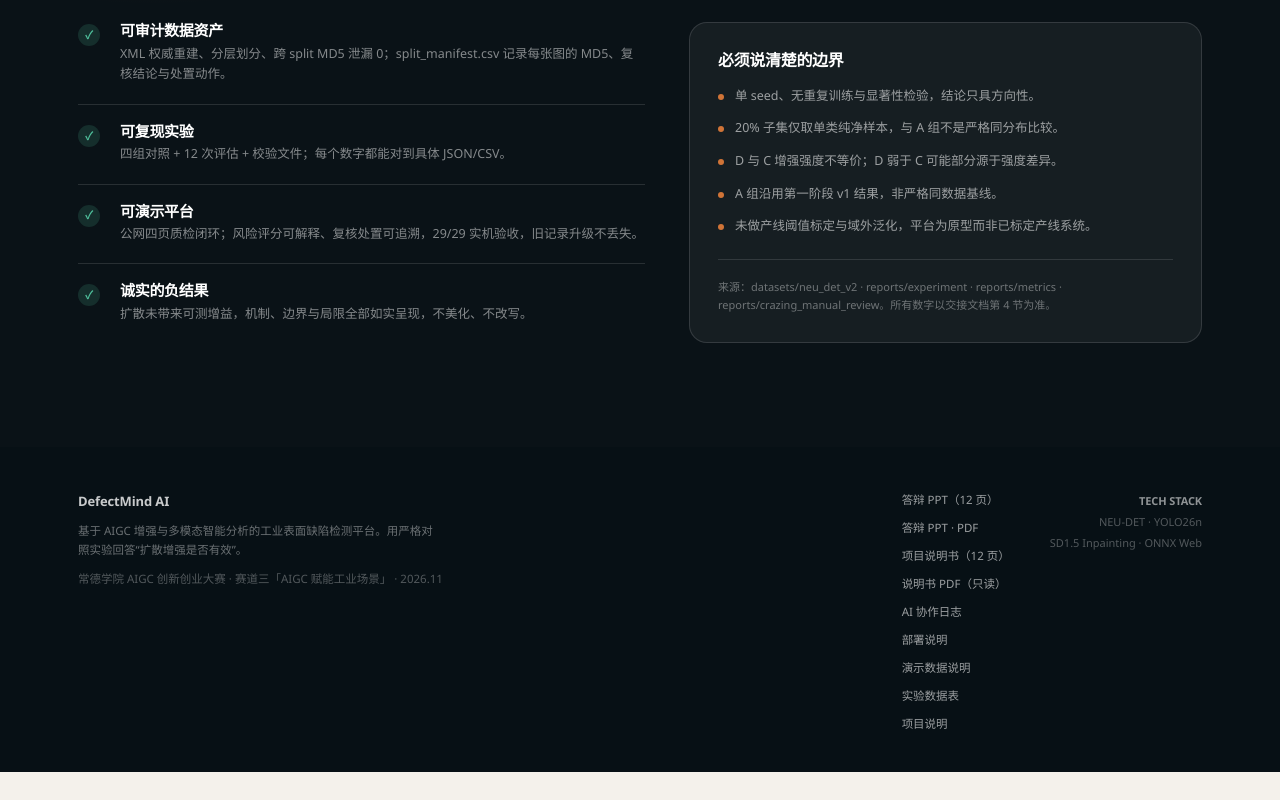
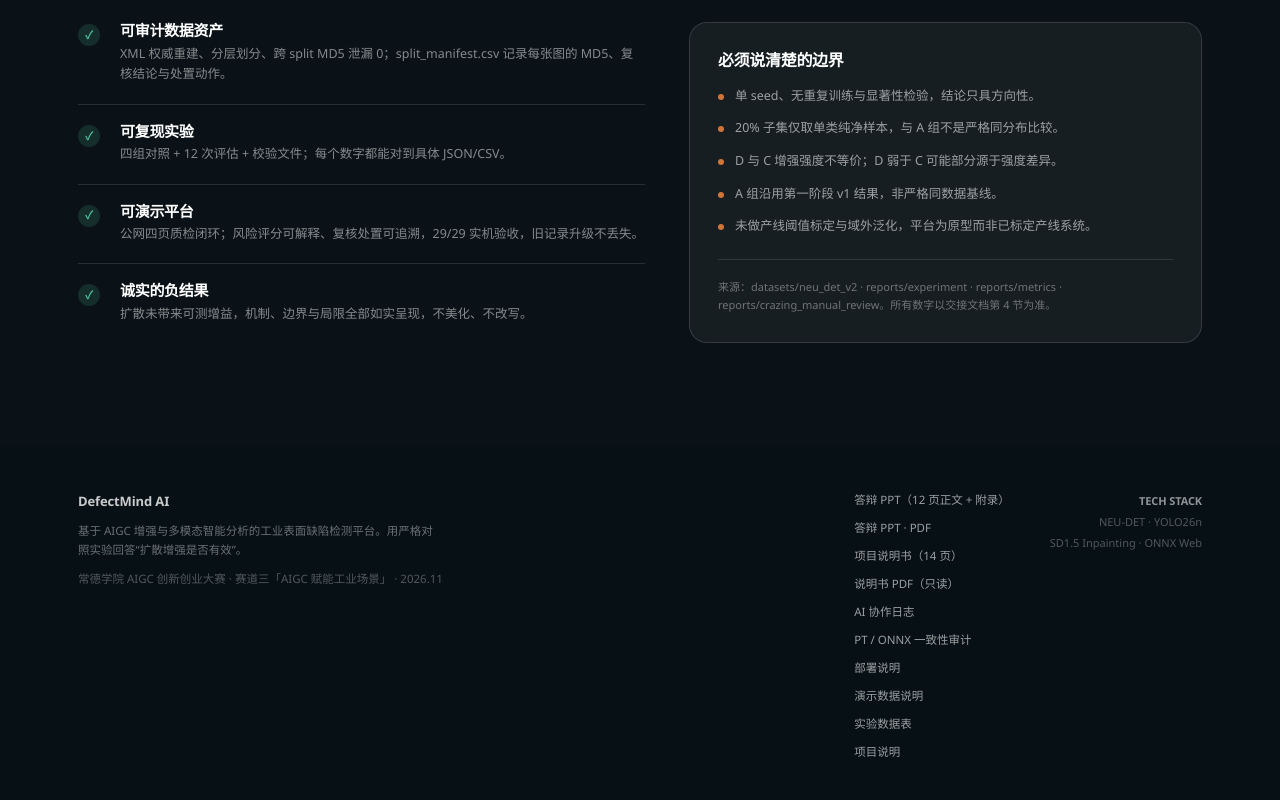
Before and after one commit to zzq10086/defectmind-ai-showcase, a plain HTML site: page index.html in a window 1280 px wide. Shown: the part 6767-7567 px from the top of the page. Before the commit the page ends 7539 px from the top, so only its background shows below. Drawn offline with Linux system fonts and the light colour scheme.

Commit message:
Update showcase

```diff
--- a/index.html
+++ b/index.html
@@ -837,11 +837,12 @@
       <span>常德学院 AIGC 创新创业大赛 · 赛道三「AIGC 赋能工业场景」 · 2026.11</span>
     </div>
     <div class="foot-links">
-      <a href="DefectMind_AI_答辩PPT.pptx" download>答辩 PPT（12 页）</a>
+      <a href="DefectMind_AI_答辩PPT.pptx" download>答辩 PPT（12 页正文 + 附录）</a>
       <a href="DefectMind_AI_答辩PPT.pdf" download>答辩 PPT · PDF</a>
-      <a href="DefectMind_AI_项目说明书.docx" download>项目说明书（12 页）</a>
+      <a href="DefectMind_AI_项目说明书.docx" download>项目说明书（14 页）</a>
       <a href="DefectMind_AI_项目说明书.pdf" download>说明书 PDF（只读）</a>
       <a href="submission/AI协作日志.pdf" download>AI 协作日志</a>
+      <a href="submission/PT-ONNX一致性审计日志.pdf" download>PT / ONNX 一致性审计</a>
       <a href="submission/部署说明.pdf" download>部署说明</a>
       <a href="submission/演示数据说明.pdf" download>演示数据说明</a>
       <a href="exp_table.md">实验数据表</a>
```
Also changed, not shown: 10 other files.
